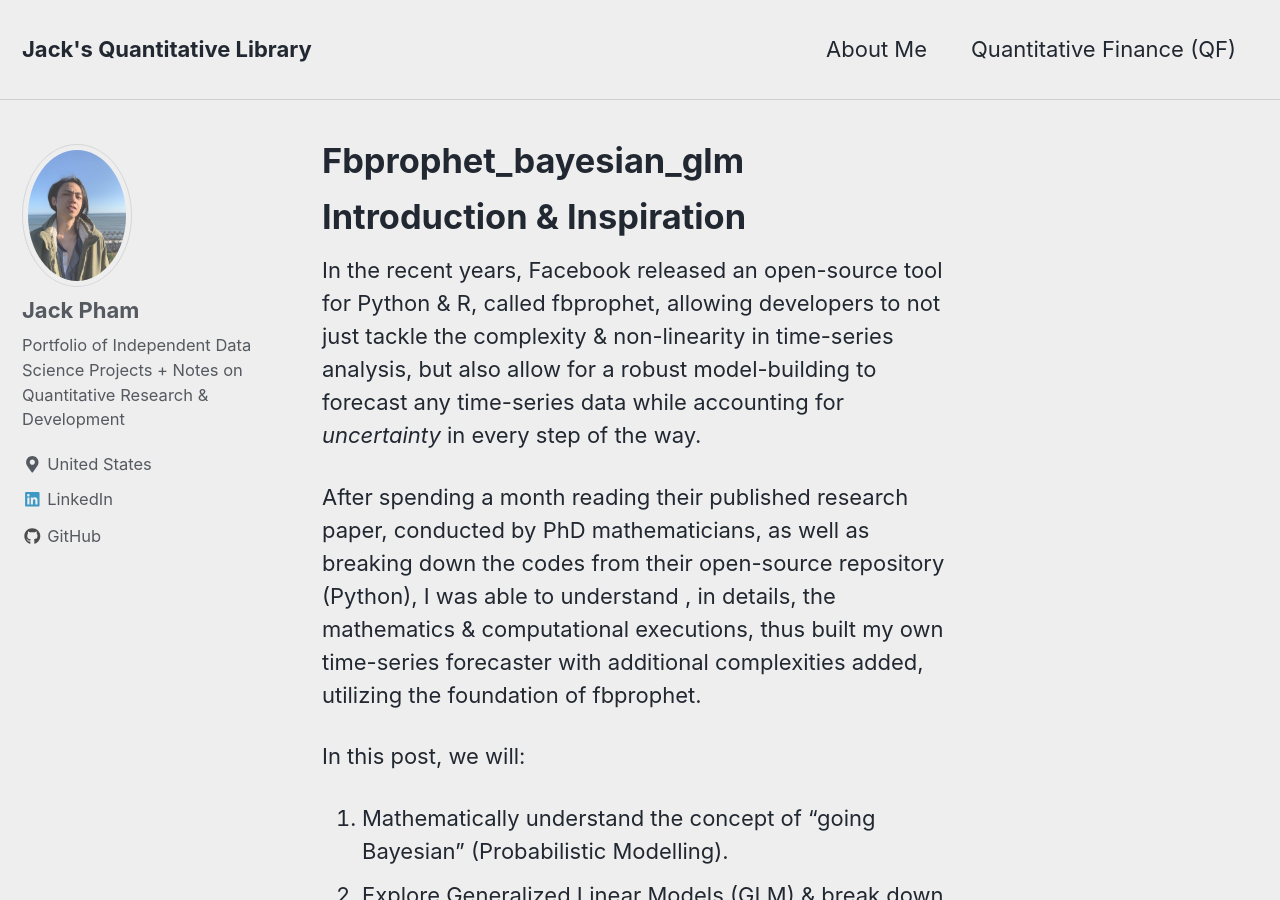
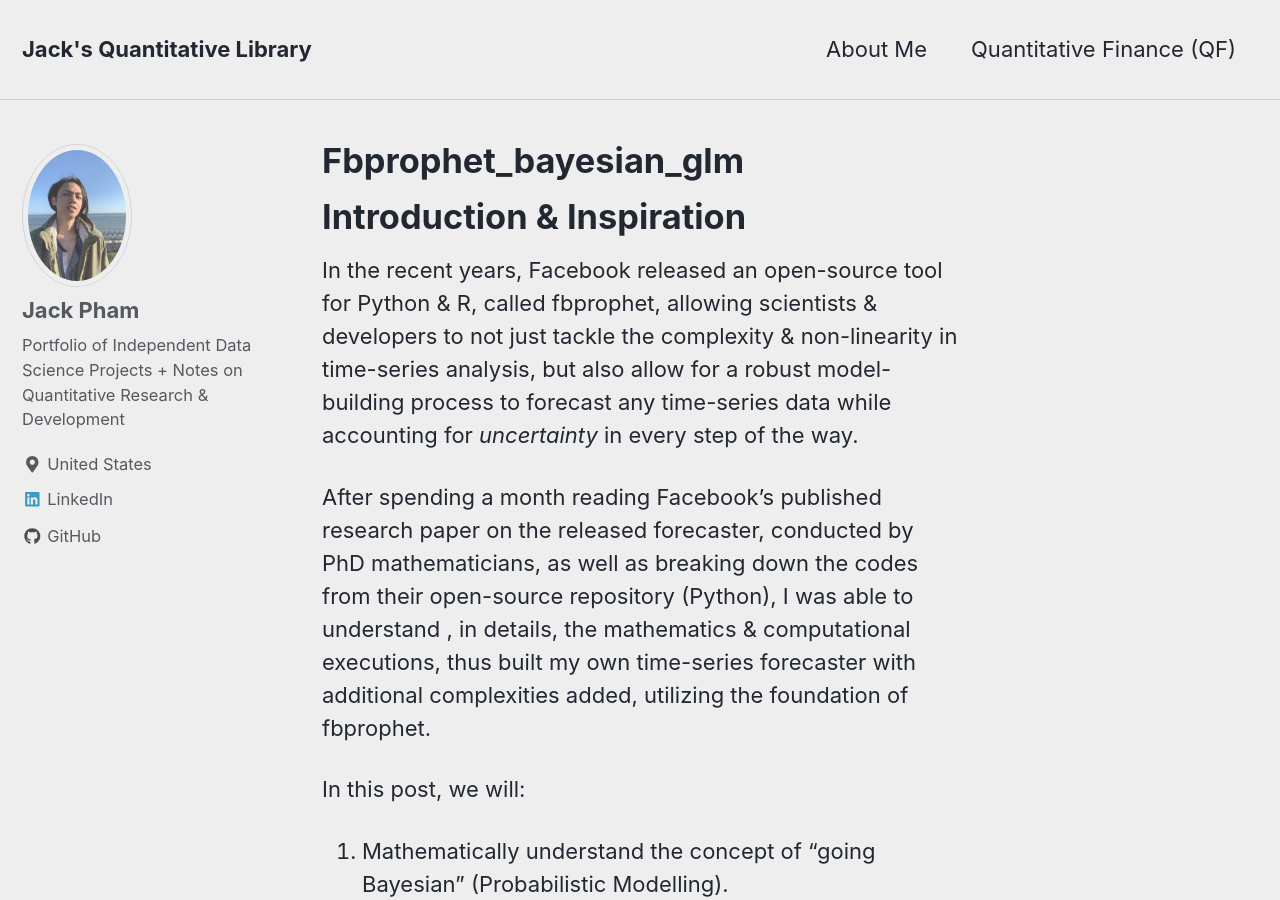
Before and after one commit to jp-quant/jp-quant.github.io, a Jekyll site: the page built from _posts/2020-09-01-fbprophet_bayesian_glm.md, in a window 1280 px wide and 900 px high. Built offline with Jekyll 4.4.1, drawn with Linux system fonts in a browser that asks for light colours; nearby versions of some CDN libraries.

Commit message:
_posts/2020-09-01-fbprophet_bayesian_glm.md updated from https://stackedit.io/

```diff
--- a/_posts/2020-09-01-fbprophet_bayesian_glm.md
+++ b/_posts/2020-09-01-fbprophet_bayesian_glm.md
@@ -1,8 +1,8 @@
 # Introduction & Inspiration
-In the recent years, Facebook released an open-source tool for Python & R, called fbprophet, allowing developers to not just tackle the complexity & non-linearity in time-series analysis, but also allow for a robust model-building to forecast any time-series data while accounting for *uncertainty* in every step of the way.
+In the recent years, Facebook released an open-source tool for Python & R, called fbprophet, allowing scientists & developers to not just tackle the complexity & non-linearity in time-series analysis, but also allow for a robust model-building process to forecast any time-series data while accounting for *uncertainty* in every step of the way.
 
 
-After spending a month reading their published research paper, conducted by PhD mathematicians, as well as breaking down the codes from their open-source repository (Python), I was able to understand , in details, the mathematics & computational executions, thus built my own time-series forecaster with additional complexities added, utilizing the foundation of fbprophet.
+After spending a month reading Facebook's published research paper on the released forecaster, conducted by PhD mathematicians, as well as breaking down the codes from their open-source repository (Python), I was able to understand , in details, the mathematics & computational executions, thus built my own time-series forecaster with additional complexities added, utilizing the foundation of fbprophet.
 
 In this post, we will:
 
```
Also changed, not shown: other parts of _posts/2020-09-01-fbprophet_bayesian_glm.md (+1 -1 lines).
